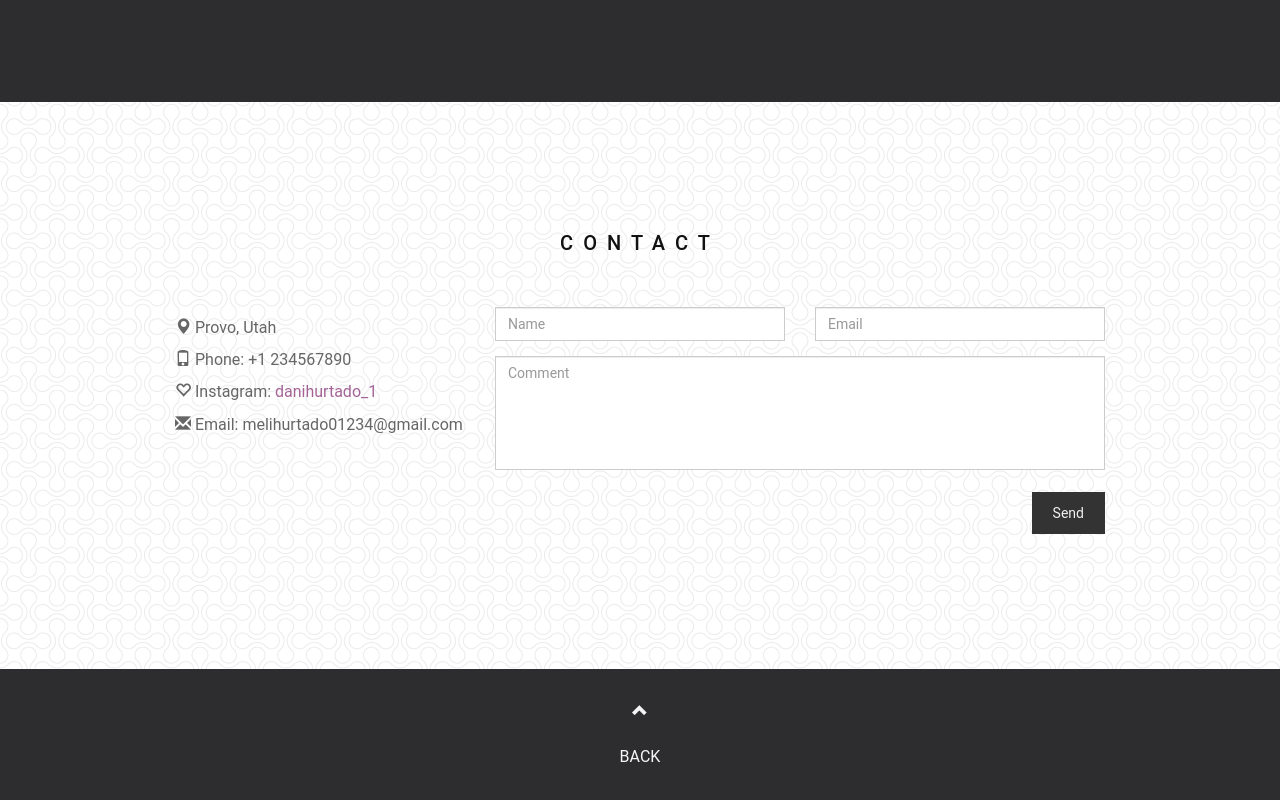
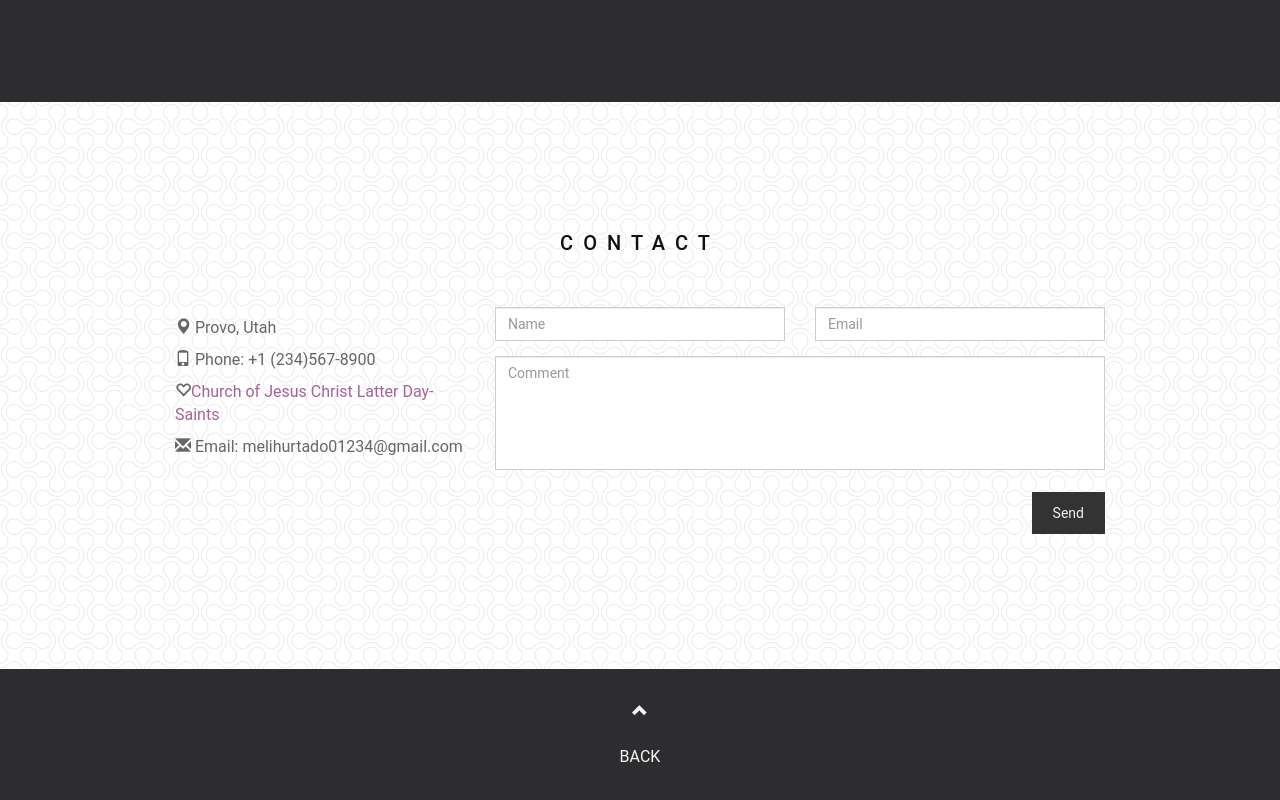
Before and after one commit to dcolocho/danis-website, a plain HTML site: page index.html in a window 1280 px wide. Shown: the part 1210-2010 px from the top of the page. Drawn offline with nearby package versions, Linux system fonts and the light colour scheme; a script that the page names is missing.

Commit message:
Update index.html

```diff
--- a/index.html
+++ b/index.html
@@ -42,7 +42,7 @@
     <p><em>I am a Marketing undergraduate</em></p>
     <br>
     <img src="img/danipic.jpg" alt="Dani" width="253" height="320">
-    <br>
+    <div> </div>
     <p>I'm a first generation college student whose dream was to come to BYU.
       Over my life, I had the opportunity of learning different coding languages such as C++, html,
       I learn fast and like solving interesting problems in all areas of arts and economics. I love drawing and creating digital art,
@@ -94,8 +94,8 @@
       <div class="col-md-4">
         <p></p>
         <p><span class="glyphicon glyphicon-map-marker"></span> Provo, Utah</p>
-        <p><span class="glyphicon glyphicon-phone"></span> Phone: +1 234567890</p>
-        <p><span class="glyphicon glyphicon-heart-empty"></span> Instagram: <a href="#">danihurtado_1</a></p>
+        <p><span class="glyphicon glyphicon-phone"></span> Phone: +1 (234)567-8900</p>
+        <p><span class="glyphicon glyphicon-heart-empty"></span><a href="https://www.churchofjesuschrist.org/comeuntochrist/uk/lighttheworld/what-is-light-the-world">Church of Jesus Christ Latter Day-Saints</a></p>
         <p><span class="glyphicon glyphicon-envelope"></span> Email: melihurtado01234@gmail.com</p>
       </div>
 
```
